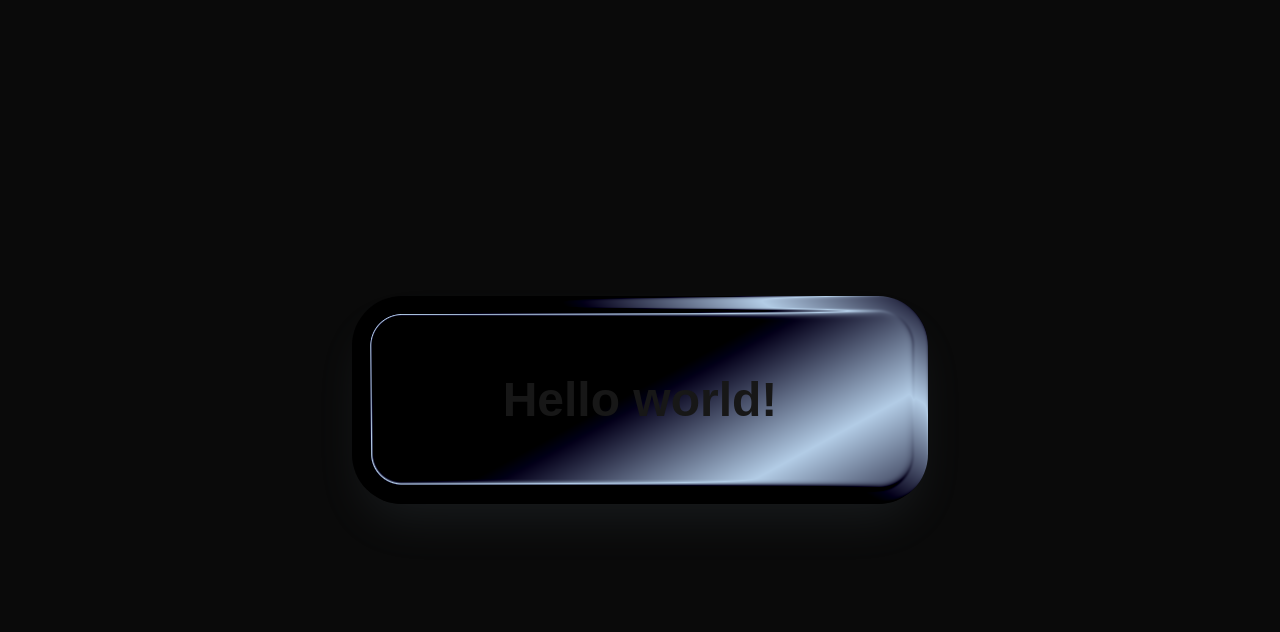
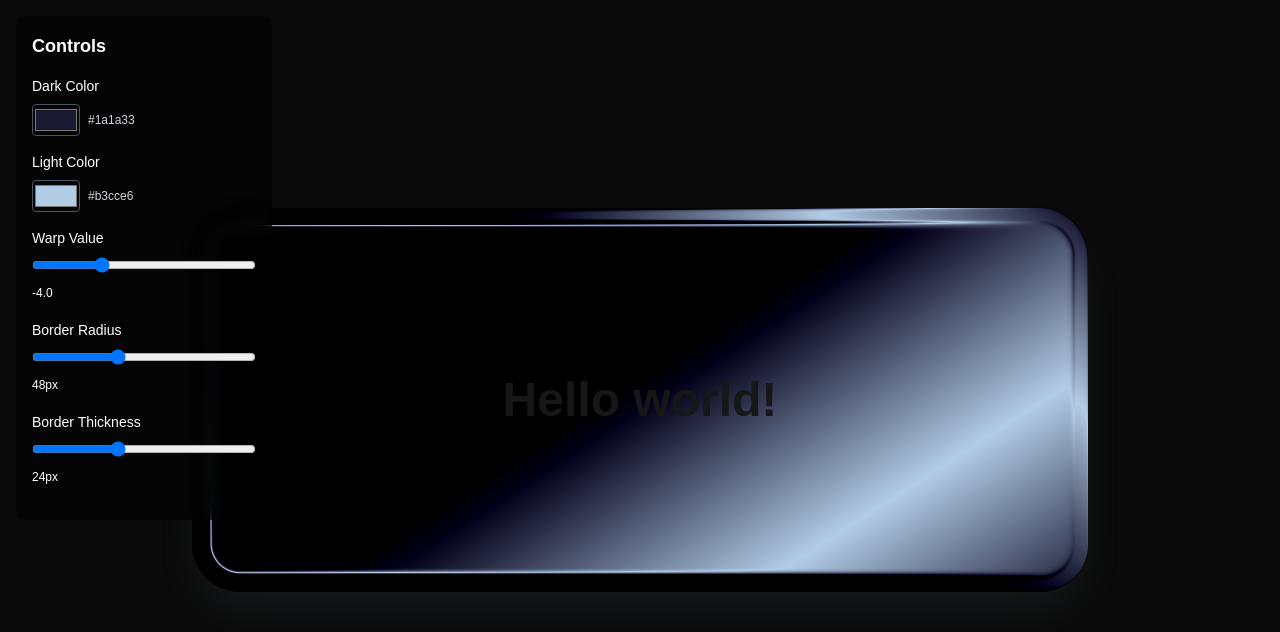
Before and after one commit to shroo3ey/webgl-button, a Next.js app: page / in a window 1280 px wide. Shown: the top 632 px of the page. Built offline with nearby package versions, Linux system fonts and the light colour scheme.

Commit message:
added controlls

```diff
--- a/src/app/page.tsx
+++ b/src/app/page.tsx
@@ -5,6 +5,32 @@ import React, { useEffect, useRef, useState } from 'react';
 const WebGLGradient = () => {
   const canvasRef = useRef<HTMLCanvasElement>(null);
   const [mousePosition, setMousePosition] = useState({ x: 0.5, y: 0.5 });
+
+  // Control states
+  const [darkColor, setDarkColor] = useState({ r: 0.1, g: 0.1, b: 0.2 });
+  const [lightColor, setLightColor] = useState({ r: 0.7, g: 0.8, b: 0.9 });
+  const [warpValue, setWarpValue] = useState(-4.0);
+  const [borderRadius, setBorderRadius] = useState(48.0);
+  const [borderThickness, setBorderThickness] = useState(24.0);
+
+  // Helper function to convert RGB to hex
+  const rgbToHex = (r: number, g: number, b: number) => {
+    const toHex = (c: number) => {
+      const hex = Math.round(c * 255).toString(16);
+      return hex.length === 1 ? '0' + hex : hex;
+    };
+    return `#${toHex(r)}${toHex(g)}${toHex(b)}`;
+  };
+
+  // Helper function to convert hex to RGB
+  const hexToRgb = (hex: string) => {
+    const result = /^#?([a-f\d]{2})([a-f\d]{2})([a-f\d]{2})$/i.exec(hex);
+    return result ? {
+      r: parseInt(result[1], 16) / 255,
+      g: parseInt(result[2], 16) / 255,
+      b: parseInt(result[3], 16) / 255
+    } : { r: 0, g: 0, b: 0 };
+  };
 
   useEffect(() => {
     const canvas = canvasRef.current;
@@ -38,6 +64,11 @@ const WebGLGradient = () => {
       varying vec2 v_uv;
       uniform vec2 u_mouse;
       uniform vec2 u_resolution;
+      uniform vec3 u_darkColor;
+      uniform vec3 u_lightColor;
+      uniform float u_warpValue;
+      uniform float u_borderRadius;
+      uniform float u_borderThickness;
 
       void main() {
         // Shift the UV coordinates based on mouse position
@@ -58,8 +89,8 @@ const WebGLGradient = () => {
         gradient = 1.0 - gradient;
 
         // Create inner border effect with fixed physical thickness and gradient fade
-        float borderThickness = 25.0; // Border thickness in pixels
-        float cornerRadius = 50.0; // Corner radius in pixels
+        float borderThickness = u_borderThickness; // Border thickness in pixels
+        float cornerRadius = u_borderRadius; // Corner radius in pixels
         float border = 0.0;
 
         // Convert UV to pixel coordinates
@@ -116,7 +147,7 @@ const WebGLGradient = () => {
         // Apply custom mapping to the border factor using the provided function
         float x = 1.0 - border; // Scale border to appropriate range for the function
         float customBorder = 0.5 * exp(-7.0 * x / 0.3) + 0.5 + 0.5 * exp(-pow(7.0 * x - 4.2, 2.0) / (2.0 * 0.35 * 0.35)) - 1.0 / (1.98 + exp(-(7.0 * x - 5.5) / 0.4));
-        float warpStrength = customBorder * -4.0; // Scale down the result for appropriate warp effect
+        float warpStrength = customBorder * u_warpValue; // Use uniform warp value
 
         vec2 center_to_uv = rotated_uv - center;
         vec2 warped_uv = rotated_uv + vec2(warpStrength * center_to_uv.x, -warpStrength * center_to_uv.y);
@@ -126,8 +157,8 @@ const WebGLGradient = () => {
         warpedGradient = 1.0 - warpedGradient;// Create a horizontal gradient from light blue to dark blue
 
         // Create color gradient from light blue to dark blue
-        vec3 lightBlue = vec3(0.7, 0.8, 0.9); // Light blue
-        vec3 darkBlue = vec3(0.1, 0.1, 0.2);  // Dark blue
+        vec3 lightBlue = u_lightColor; // Use uniform light color
+        vec3 darkBlue = u_darkColor;   // Use uniform dark color
 
         // Interpolate between colors based on gradient value
         vec3 gradientColor = mix(darkBlue, lightBlue, gradient);
@@ -195,6 +226,11 @@ const WebGLGradient = () => {
     const positionAttributeLocation = gl.getAttribLocation(program, 'a_position');
     const mouseUniformLocation = gl.getUniformLocation(program, 'u_mouse');
     const resolutionUniformLocation = gl.getUniformLocation(program, 'u_resolution');
+    const darkColorUniformLocation = gl.getUniformLocation(program, 'u_darkColor');
+    const lightColorUniformLocation = gl.getUniformLocation(program, 'u_lightColor');
+    const warpValueUniformLocation = gl.getUniformLocation(program, 'u_warpValue');
+    const borderRadiusUniformLocation = gl.getUniformLocation(program, 'u_borderRadius');
+    const borderThicknessUniformLocation = gl.getUniformLocation(program, 'u_borderThickness');
 
     // Create buffer for a full-screen quad
     const positionBuffer = gl.createBuffer();
@@ -229,6 +265,15 @@ const WebGLGradient = () => {
 
       // Set resolution uniform
       gl.uniform2f(resolutionUniformLocation, canvas.width, canvas.height);
+
+      // Set color uniforms
+      gl.uniform3f(darkColorUniformLocation, darkColor.r, darkColor.g, darkColor.b);
+      gl.uniform3f(lightColorUniformLocation, lightColor.r, lightColor.g, lightColor.b);
+
+      // Set warp and border radius uniforms
+      gl.uniform1f(warpValueUniformLocation, warpValue);
+      gl.uniform1f(borderRadiusUniformLocation, borderRadius);
+      gl.uniform1f(borderThicknessUniformLocation, borderThickness);
 
       // Enable attribute
       gl.enableVertexAttribArray(positionAttributeLocation);
@@ -282,17 +327,99 @@ const WebGLGradient = () => {
       gl.deleteProgram(program);
       gl.deleteBuffer(positionBuffer);
     };
-  }, [mousePosition]);
+  }, [mousePosition, darkColor, lightColor, warpValue, borderRadius, borderThickness]);
 
   return (
     <div className="w-full h-screen bg-neutral-950 flex items-center justify-center">
-      <div className="w-full max-w-xl h-52 overflow-hidden rounded-[50px] cursor-pointer hover:scale-105 transition-all duration-200 active:scale-95 shadow-2xl shadow-[#a1b8d1]/10 active:shadow-[#a1b8d1]/20">
+      <div className="w-full max-w-4xl h-96 overflow-hidden cursor-pointer hover:scale-105 transition-all duration-200 active:scale-95 shadow-2xl shadow-[#a1b8d1]/10 active:shadow-[#a1b8d1]/20 relative" style={{ borderRadius: `${borderRadius}px` }}>
         <canvas
           ref={canvasRef}
           className="w-full h-full block"
           style={{ width: '100%', height: '100%' }}
         />
-        <div className="absolute top-1/2 left-1/2 -translate-x-1/2 -translate-y-1/2 text-5xl font-bold z-100 select-none">Hello world!</div>
+        <p className="absolute top-1/2 left-1/2 -translate-x-1/2 -translate-y-1/2 text-5xl font-bold z-100 select-none">Hello world!</p>
+      </div>
+
+      {/* Controls Panel */}
+      <div className="fixed top-4 left-4 bg-black/50 backdrop-blur-sm rounded-lg p-4 text-white min-w-64">
+        <h3 className="text-lg font-semibold mb-4">Controls</h3>
+
+        {/* Dark Color */}
+        <div className="mb-4">
+          <label className="block text-sm font-medium mb-2">Dark Color</label>
+          <div className="flex items-center gap-2">
+            <input
+              type="color"
+              value={rgbToHex(darkColor.r, darkColor.g, darkColor.b)}
+              onChange={(e) => setDarkColor(hexToRgb(e.target.value))}
+              className="w-12 h-8 rounded border border-gray-600"
+            />
+            <span className="text-xs text-gray-300">
+              {rgbToHex(darkColor.r, darkColor.g, darkColor.b)}
+            </span>
+          </div>
+        </div>
+
+        {/* Light Color */}
+        <div className="mb-4">
+          <label className="block text-sm font-medium mb-2">Light Color</label>
+          <div className="flex items-center gap-2">
+            <input
+              type="color"
+              value={rgbToHex(lightColor.r, lightColor.g, lightColor.b)}
+              onChange={(e) => setLightColor(hexToRgb(e.target.value))}
+              className="w-12 h-8 rounded border border-gray-600"
+            />
+            <span className="text-xs text-gray-300">
+              {rgbToHex(lightColor.r, lightColor.g, lightColor.b)}
+            </span>
+          </div>
+        </div>
+
+        {/* Warp Value */}
+        <div className="mb-4">
+          <label className="block text-sm font-medium mb-2">Warp Value</label>
+          <input
+            type="range"
+            min="-10"
+            max="10"
+            step="0.1"
+            value={warpValue}
+            onChange={(e) => setWarpValue(parseFloat(e.target.value))}
+            className="w-full"
+          />
+          <span className="text-xs">{warpValue.toFixed(1)}</span>
+        </div>
+
+        {/* Border Radius */}
+        <div className="mb-4">
+          <label className="block text-sm font-medium mb-2">Border Radius</label>
+          <input
+            type="range"
+            min="0"
+            max="128"
+            step="8"
+            value={borderRadius}
+            onChange={(e) => setBorderRadius(parseFloat(e.target.value))}
+            className="w-full"
+          />
+          <span className="text-xs">{borderRadius}px</span>
+        </div>
+
+        {/* Border Thickness */}
+        <div className="mb-4">
+          <label className="block text-sm font-medium mb-2">Border Thickness</label>
+          <input
+            type="range"
+            min="0"
+            max="64"
+            step="4"
+            value={borderThickness}
+            onChange={(e) => setBorderThickness(parseFloat(e.target.value))}
+            className="w-full"
+          />
+          <span className="text-xs">{borderThickness}px</span>
+        </div>
       </div>
     </div>
   );
```
